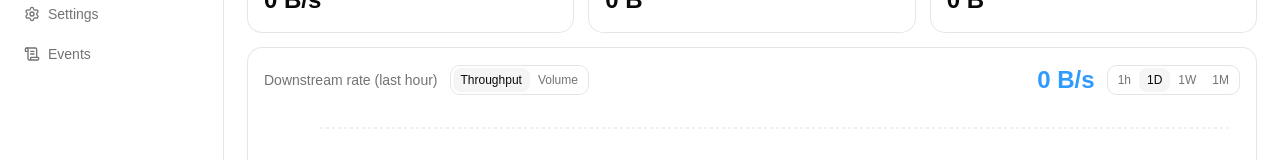
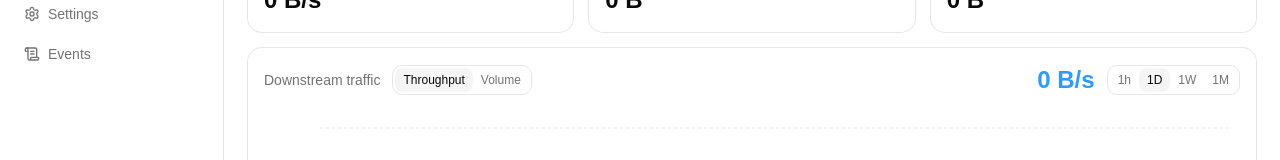
Before and after one commit to Xm798/glutton, a React (Vite) app in the folder web/: page / in a window 1280 px wide. Shown: the part 156-316 px from the top of the page. Built offline with nearby package versions, Linux system fonts and the light colour scheme; no server answers.

Commit message:
fix(web): neutral chart title and aria-pressed on chart toggles

```diff
--- a/web/src/components/dashboard/live-chart.tsx
+++ b/web/src/components/dashboard/live-chart.tsx
@@ -102,6 +102,7 @@ export function LiveChart() {
               <button
                 key={m}
                 type="button"
+                aria-pressed={metric === m}
                 onClick={() => setMetric(m)}
                 className={segmentClass(metric === m)}
               >
@@ -119,6 +120,7 @@ export function LiveChart() {
               <button
                 key={r}
                 type="button"
+                aria-pressed={range === r}
                 onClick={() => setRange(r)}
                 className={cn(segmentClass(range === r), "tabular-nums")}
               >
--- a/web/src/i18n/locales/en.json
+++ b/web/src/i18n/locales/en.json
@@ -44,7 +44,7 @@
     "currentRate": "Current rate",
     "today": "Today",
     "thisMonth": "This month",
-    "rateChartTitle": "Downstream rate (last hour)",
+    "rateChartTitle": "Downstream traffic",
     "metric": { "rate": "Throughput", "bytes": "Volume" },
     "topSources": "Top sources",
     "source": "Source",
--- a/web/src/i18n/locales/zh-CN.json
+++ b/web/src/i18n/locales/zh-CN.json
@@ -44,7 +44,7 @@
     "currentRate": "当前速率",
     "today": "今日",
     "thisMonth": "本月",
-    "rateChartTitle": "下行速率（最近一小时）",
+    "rateChartTitle": "下行流量",
     "metric": { "rate": "速率", "bytes": "流量" },
     "topSources": "源排行",
     "source": "下载源",
```
